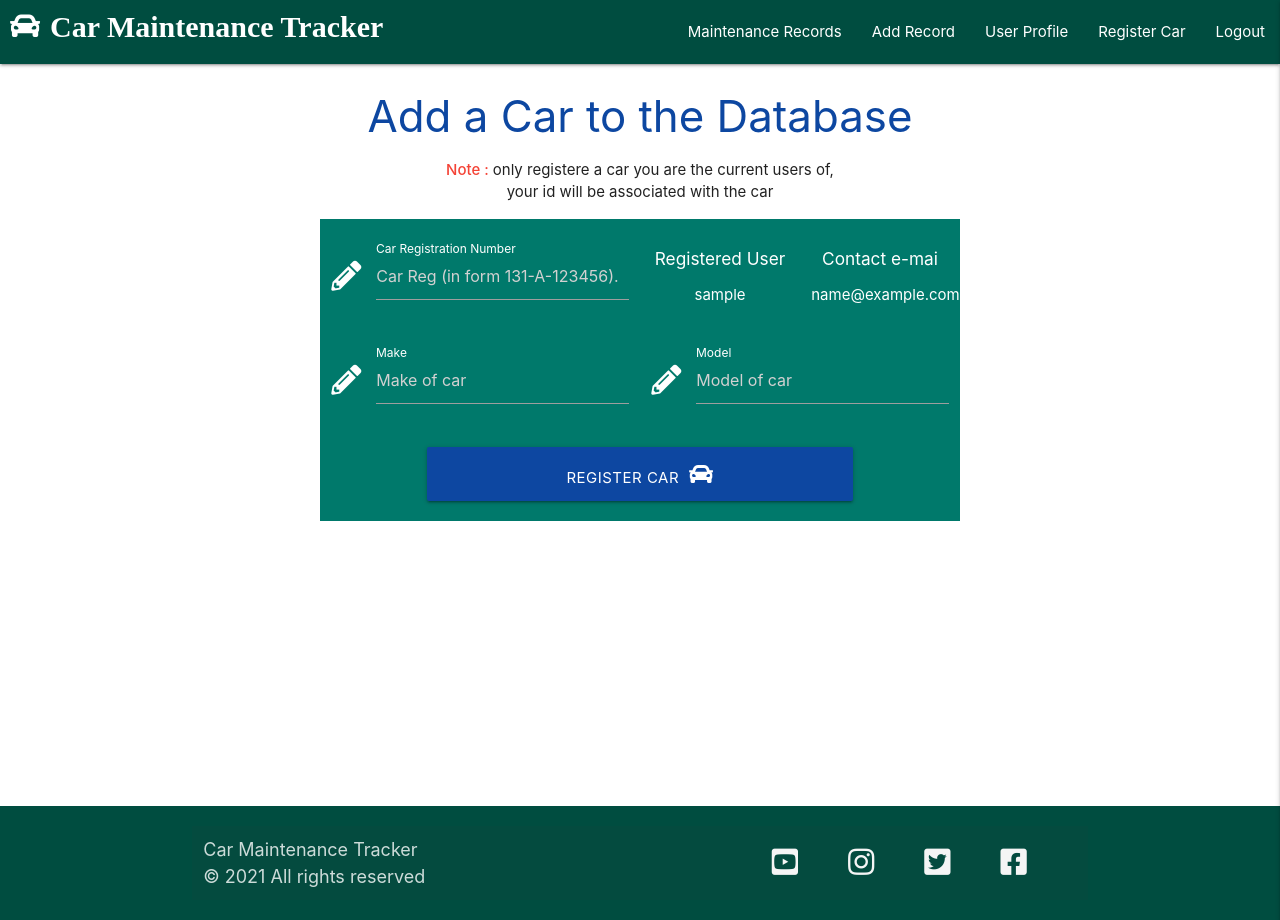
After one commit to 31Amin/car_maintenance_tracker, a Flask app: page /addcar/1 in a window 1280 px wide. The commit adds this page. Run offline with Flask 2, Linux system fonts and the light colour scheme; the visitor is signed in with stand-in values (Sample User, id 1); a database or web service that is not in the repository returns one stand-in record (values such as "Sample title"); some libraries are stand-ins or nearby versions.

Commit message:
added page and function for user to add a car to the DB

```diff
--- a/app.py
+++ b/app.py
@@ -98,6 +98,34 @@ def add_record():
     return render_template("add_record.html", cars=cars, garages=garages)
 
 
+@app.route("/addcar/<username>", methods=["GET", "POST"])
+def addcar(username):
+    active_user = mongo.db.directory.find_one(
+        {"username": session["user"]})
+    username = active_user["username"]
+    email = active_user["email"]
+
+    if request.method == "POST":
+        already_registered = mongo.db.cars.find_one(
+            {"reg_no":request.form.get("reg_no")})
+
+        if already_registered:
+            flash("A car with this registration number is already registered in the database.")
+            return render_template("addcar.html", username=username, email=email)
+
+        car_details = {
+            "reg_no":request.form.get("reg_no"),
+            "user":request.form.get("username"),
+            "email":request.form.get("email"),
+            "make":request.form.get("make"),
+            "model":request.form.get("model")
+        }
+        mongo.db.cars.insert_one(car_details)
+        flash("Your car has been added to the database")
+
+    return render_template("addcar.html", username=username, email=email)
+
+
 @app.route("/logout")
 def logout():
     flash("You have been logged out")
--- /dev/null
+++ b/templates/addcar.html
@@ -0,0 +1,51 @@
+{% extends "base.html" %}
+    {% block content %}
+        <h3 class="blue-text text-darken-4 center-align text-shadow">Add a Car to the Database</h3>
+        <p class="center-align"><span class="red-text"><strong>Note : </strong></span> only registere a car you are the current users of,
+            <br> your id will be associated with the car <br></p>
+        <div class="row">
+            <form class="col s12 m6 offset-m3 teal darken-2" method="POST" action="{{ url_for('addcar', username=username, email=email) }}">
+                <div class="row"></div>
+                <div class="row">
+                    <div class="col s6 m6">
+                        <div class="input-field">
+                            <i class="fas fa-pencil-alt prefix white-text"></i>
+                            <input placeholder="Car Reg (in form 131-A-123456)." id="reg_no" name="reg_no" type="text" class="validate white-text" required>
+                            <label for="reg_no" class="white-text">Car Registration Number</label>
+                        </div>
+                    </div>
+                    <div class="col s3 m3">
+                        <h6 class="white-text center-align">Registered User</h6>
+                        <p id="username" name="username" class="white-text center-align">{{ username }}</p>
+                    </div>
+                    <div class="col s3 m3">
+                        <h6 class="white-text center-align">Contact e-mai</h6>
+                        <p id="email" name="email" class="white-text center-align">{{ email }}</p>
+                    </div>
+                </div>
+                <div class="row">
+                    <div class="col s6 m6">
+                        <div class="input-field">
+                            <i class="fas fa-pencil-alt prefix white-text"></i>
+                            <input placeholder="Make of car" id="make" name="make" type="text" class="validate white-text" required>
+                            <label for="make" class="white-text">Make</label>
+                        </div>
+                    </div>
+                    <div class="col s6 m6">
+                        <div class="input-field">
+                            <i class="fas fa-pencil-alt prefix white-text"></i>
+                            <input placeholder="Model of car" id="model" name="model" type="text" class="validate white-text" required>
+                            <label for="model" class="white-text">Model</label>
+                        </div>
+                    </div>
+                </div>
+                <div class="row">
+                    <button type="submit" class="col s8 m8 offset-m2 btn-large blue darken-4">
+                        Register Car<i class="fas fa-car"></i>
+                    </button>
+                </div>
+            </form>
+
+        </div>
+
+    {% endblock %}
--- a/templates/base.html
+++ b/templates/base.html
@@ -27,6 +27,7 @@
                             {% if session.user %}
                                 <li><a href="{{ url_for('add_record') }}">Add Record</a></li>
                                 <li><a href="{{ url_for('userprofile', username=session['user']) }}">User Profile</a></li>
+                                <li><a href="{{ url_for('addcar', username=session['user']) }}">Register Car</a></li>
                                 <li><a href="{{ url_for('logout') }}">Logout</a></li>
                             {% else %}
                                 <li><a href="{{ url_for('login') }}">Login</a></li>
@@ -41,12 +42,16 @@
                     <li>
                         <h5 class="center-align white-text">Car Maintenance Tracker</h5>
                     </li>
-                    <li><a class="white-text" href="{{ url_for('tracker') }}">Maintenance Records</a></li>
-                    <li><a class="white-text" href="{{ url_for('add_record') }}">Add Record</a></li>
-                    <li><a class="white-text" href="{{ url_for('register') }}">Register</a></li>
-                    <li><a class="white-text" href="{{ url_for('userprofile', username=session['user']) }}">User Profile</a></li>
-                    <li><a class="white-text" href="{{ url_for('login') }}">Login</a></li>
-                    <li><a class="white-text" href="{{ url_for('logout') }}">Logout</a></li>
+                    {% if session.user %}
+                        <li><a class="white-text" href="{{ url_for('tracker') }}">Maintenance Records</a></li>
+                        <li><a class="white-text" href="{{ url_for('add_record') }}">Add Record</a></li>
+                        <li><a class="white-text" href="{{ url_for('userprofile', username=session['user']) }}">User Profile</a></li>
+                        <li><a class="white-text" href="{{ url_for('addcar', username=session['user']) }}">Register Car</a></li>
+                        <li><a class="white-text" href="{{ url_for('logout') }}">Logout</a></li>
+                    {% else %}>
+                        <li><a class="white-text" href="{{ url_for('login') }}">Login</a></li>
+                        <li><a class="white-text" href="{{ url_for('register') }}">Register</a></li>
+                    {% endif %}
                 </ul>
         </header>
 
@@ -56,7 +61,7 @@
                 {% if messages %}
                     {% for message in messages %}
                         <div class="row flashes">
-                            <div class="col s12 m6 offset-m3 green">
+                            <div class="col s12 m6 offset-m3 blue darken-4">
                                 <h4 class="white-text center-align">{{ message }}</h4>
                             </div>
                         </div>
--- a/templates/login.html
+++ b/templates/login.html
@@ -7,7 +7,7 @@
                 <div class="row">
                     <div class="col s12 m12">
                         <div class="input-field">
-                            <i class="far fa-user white-text"></i>
+                            <i class="far fa-user prefix white-text"></i>
                             <input placeholder="Selected a username (min 5 / max 10 char)" id="username" name="username" type="text" minlength="5"
                             maxlength="10" pattern="^[a-zA-Z0-9]{5,15}$" class="validate white-text" required>
                             <label for="username" class="white-text">Username</label>
@@ -17,7 +17,7 @@
                 <div class="row">
                     <div class="col s12 m12">
                         <div class="input-field">
-                            <i class="fas fa-unlock-alt white-text"></i>
+                            <i class="fas fa-unlock-alt prefix white-text"></i>
                             <input placeholder="Enter your password (min 8 / max 10 char)" id="password" name="password" type="password" minlength="8"
                             maxlength="15" pattern="^[a-zA-Z0-9]{5,15}$" class="validate white-text" required>
                             <label for="password" class="white-text">Password</label>
```
